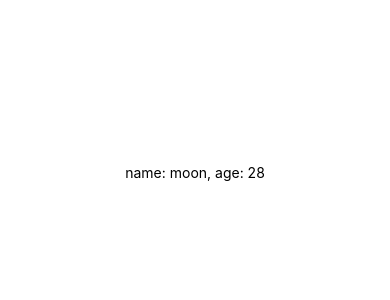
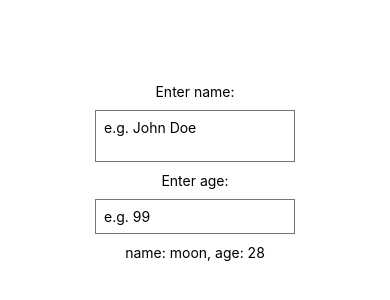
Before and after one commit to dinomoon/react-native-tutorial, a React Native app: screen / in a window 390 px wide. Shown: the part 250-550 px from the top of the page. Built offline with nearby package versions, Linux system fonts and the light colour scheme.

Commit message:
Text Inputs

```diff
--- a/App.js
+++ b/App.js
@@ -7,6 +7,20 @@
 
   return (
     <View style={styles.container}>
+      <Text>Enter name:</Text>
+      <TextInput
+        multiline
+        style={styles.input}
+        placeholder="e.g. John Doe"
+        onChangeText={(val) => setName(val)}
+      />
+      <Text>Enter age:</Text>
+      <TextInput
+        keyboardType="numeric"
+        style={styles.input}
+        placeholder="e.g. 99"
+        onChangeText={(val) => setAge(val)}
+      />
       <Text>
         name: {name}, age: {age}
       </Text>
@@ -21,4 +35,11 @@
     alignItems: 'center',
     justifyContent: 'center',
   },
+  input: {
+    borderWidth: 1,
+    borderColor: '#777',
+    padding: 8,
+    margin: 10,
+    width: 200,
+  },
 });
```
Also changed, not shown: 1 other file (tests, documents, lock files or other folders).
